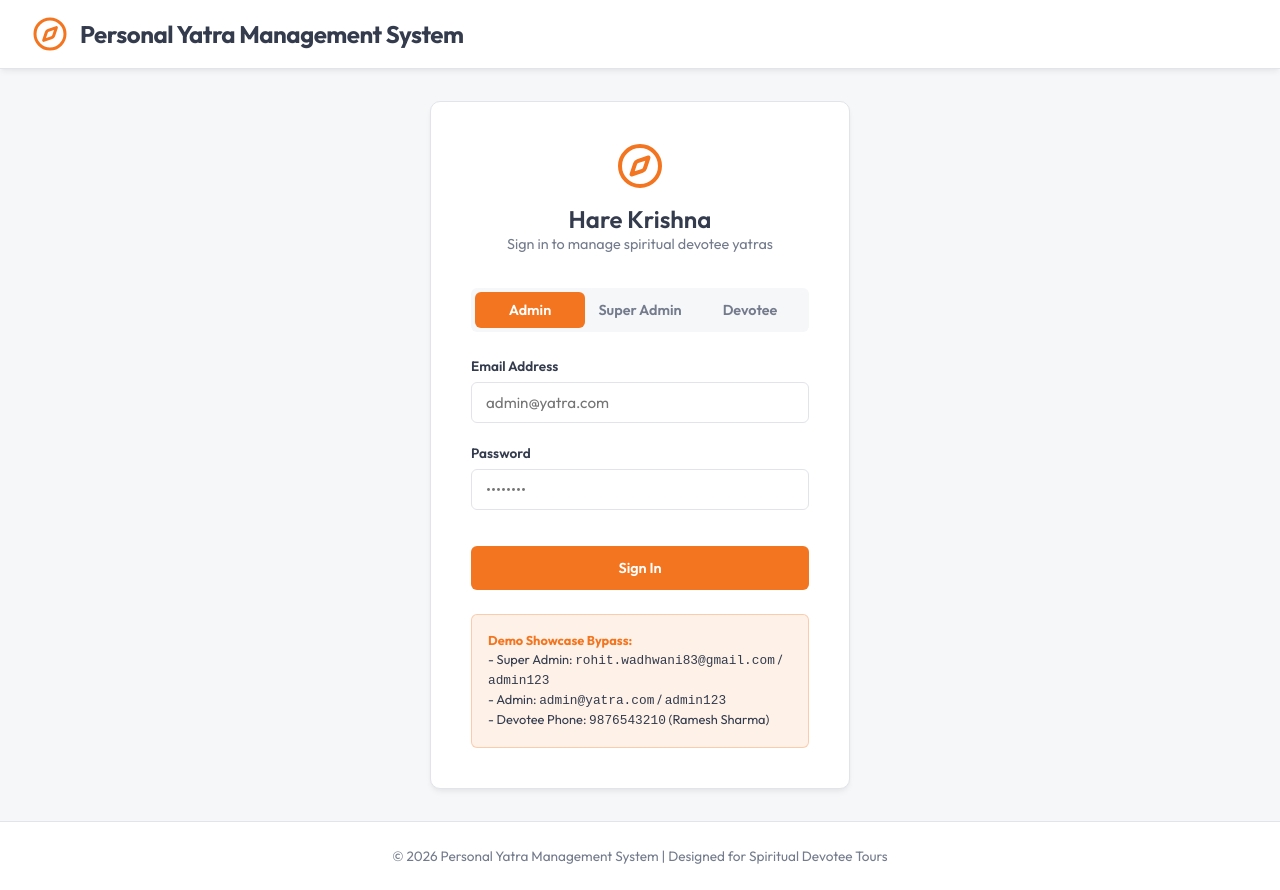
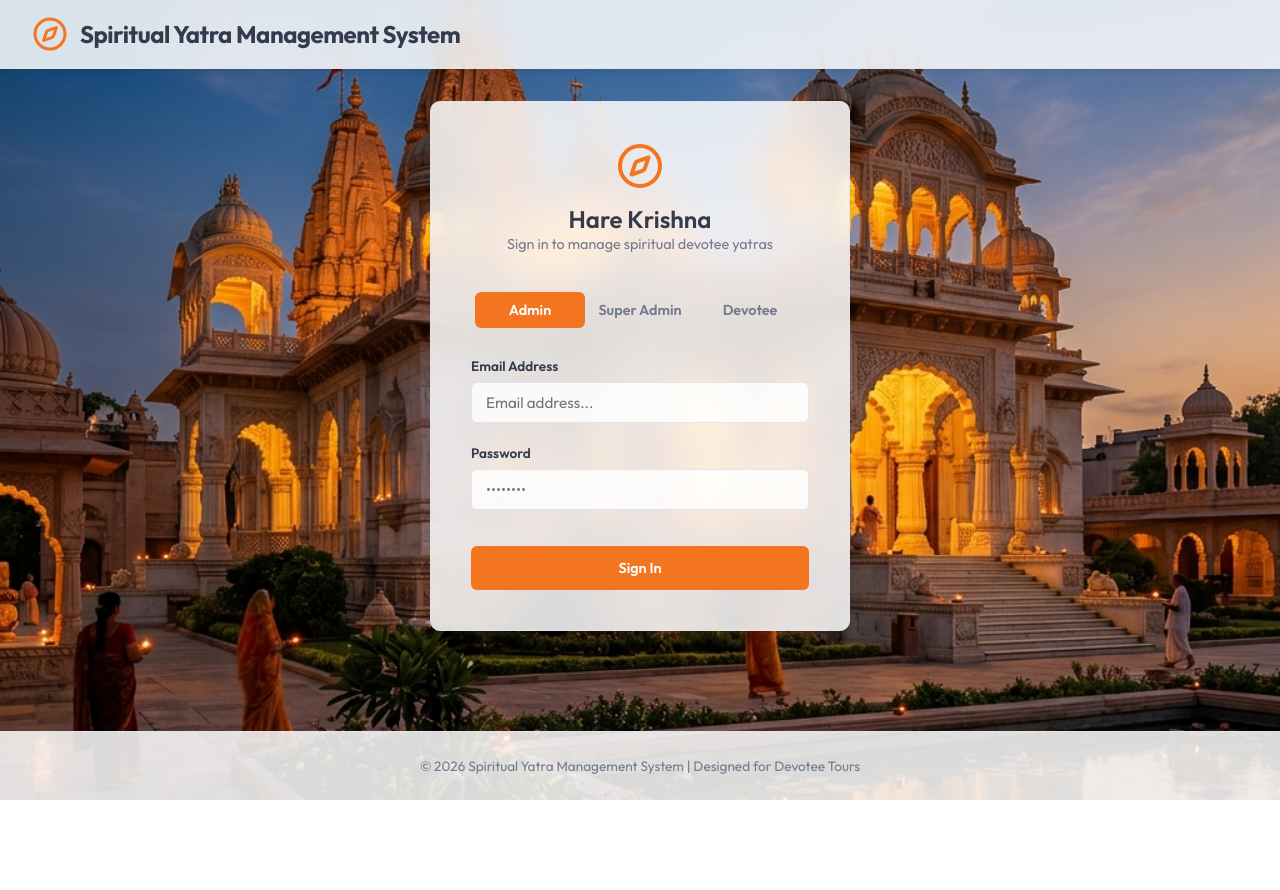
Before and after one commit to rohitwadhwani83/personal-yatra-manager, a React (Vite) app: page / in a window 1280 px wide. After the commit the page ends 800 px from the top, so only its background shows below. Built offline with nearby package versions, Linux system fonts and the light colour scheme.

Commit message:
feat: Major UI overhaul with glassmorphism and spiritual background

```diff
--- a/src/App.jsx
+++ b/src/App.jsx
@@ -572,7 +572,7 @@ export default function App() {
         <div className="header-title-group" style={{ cursor: 'pointer' }} onClick={() => currentUser ? navigateTo('dashboard') : null}>
           <Compass className="logo-icon" />
           <div>
-            <h1>Personal Yatra Management System</h1>
+            <h1>Spiritual Yatra Management System</h1>
             {currentUser && <span style={{ fontSize: '0.75rem', color: 'var(--text-muted)' }}>Logged in as: <strong>{currentUser.name}</strong> ({currentUser.role})</span>}
           </div>
         </div>
@@ -671,7 +671,7 @@ export default function App() {
                       <input
                         type="email"
                         className="form-control"
-                        placeholder={loginRole === 'super_admin' ? 'rohit.wadhwani83@gmail.com' : 'admin@yatra.com'}
+                        placeholder={loginRole === 'super_admin' ? 'Email address...' : 'Email address...'}
                         value={loginEmail}
                         onChange={(e) => setLoginEmail(e.target.value)}
                       />
@@ -693,14 +693,6 @@ export default function App() {
                   {loginRole === 'participant' ? 'Find My Registration' : 'Sign In'}
                 </button>
               </form>
-
-              {/* DEMO BYPASS INFO FOR SHOWCASE */}
-              <div style={{ marginTop: '1.5rem', padding: '1rem', backgroundColor: 'var(--primary-light)', border: '1px solid var(--primary-border)', borderRadius: 'var(--radius-sm)', fontSize: '0.8rem' }}>
-                <strong style={{ color: 'var(--primary)' }}>Demo Showcase Bypass:</strong><br />
-                - Super Admin: <code>rohit.wadhwani83@gmail.com</code> / <code>admin123</code><br />
-                - Admin: <code>admin@yatra.com</code> / <code>admin123</code><br />
-                - Devotee Phone: <code>9876543210</code> (Ramesh Sharma)
-              </div>
             </div>
           </div>
         )}
@@ -1836,7 +1828,7 @@ export default function App() {
 
       {/* FOOTER */}
       <footer style={{ borderTop: '1px solid var(--border)', padding: '1.5rem', textAlign: 'center', color: 'var(--text-muted)', fontSize: '0.85rem', marginTop: 'auto', backgroundColor: 'var(--bg-header)' }}>
-        <p>© 2026 Personal Yatra Management System | Designed for Spiritual Devotee Tours</p>
+        <p>© 2026 Spiritual Yatra Management System | Designed for Devotee Tours</p>
       </footer>
 
       {/* ======================================================== */}
--- a/src/index.css
+++ b/src/index.css
@@ -24,9 +24,9 @@
   --info-light: hsla(190, 80%, 45%, 0.1);
 
   /* Light Theme Variables */
-  --bg: hsl(220, 20%, 97%);
-  --bg-card: hsl(0, 0%, 100%);
-  --bg-header: hsl(0, 0%, 100%);
+  --bg: url('/bg.png') center/cover fixed;
+  --bg-card: rgba(255, 255, 255, 0.85);
+  --bg-header: rgba(255, 255, 255, 0.85);
   --border: hsl(220, 15%, 90%);
   --border-focus: hsl(24, 90%, 54%);
   --text: hsl(220, 20%, 25%);
@@ -46,9 +46,9 @@
 @media (prefers-color-scheme: dark) {
   :root {
     /* Dark Theme Variables */
-    --bg: hsl(222, 18%, 11%);
-    --bg-card: hsl(223, 17%, 16%);
-    --bg-header: hsl(223, 17%, 14%);
+    --bg: url('/bg.png') center/cover fixed;
+    --bg-card: rgba(20, 25, 30, 0.75);
+    --bg-header: rgba(20, 25, 30, 0.8);
     --border: hsl(223, 17%, 22%);
     --text: hsl(210, 17%, 88%);
     --text-muted: hsl(215, 13%, 60%);
@@ -66,7 +66,7 @@
 
 body {
   font-family: var(--font-sans);
-  background-color: var(--bg);
+  background: var(--bg);
   color: var(--text);
   line-height: 1.5;
   -webkit-font-smoothing: antialiased;
@@ -91,6 +91,8 @@ body {
   justify-content: space-between;
   align-items: center;
   box-shadow: var(--shadow);
+  backdrop-filter: blur(16px);
+  -webkit-backdrop-filter: blur(16px);
 }
 
 .header-title-group {
@@ -217,6 +219,8 @@ a:hover {
   padding: 1.5rem;
   box-shadow: var(--shadow);
   transition: var(--transition);
+  backdrop-filter: blur(16px);
+  -webkit-backdrop-filter: blur(16px);
 }
 
 .card:hover {
@@ -425,6 +429,8 @@ a:hover {
   box-shadow: var(--shadow-lg);
   border: 1px solid var(--border);
   animation: modalEnter 0.2s cubic-bezier(0.16, 1, 0.3, 1);
+  backdrop-filter: blur(20px);
+  -webkit-backdrop-filter: blur(20px);
 }
 
 @keyframes modalEnter {
```
Also changed, not shown: public/bg.png (added).
